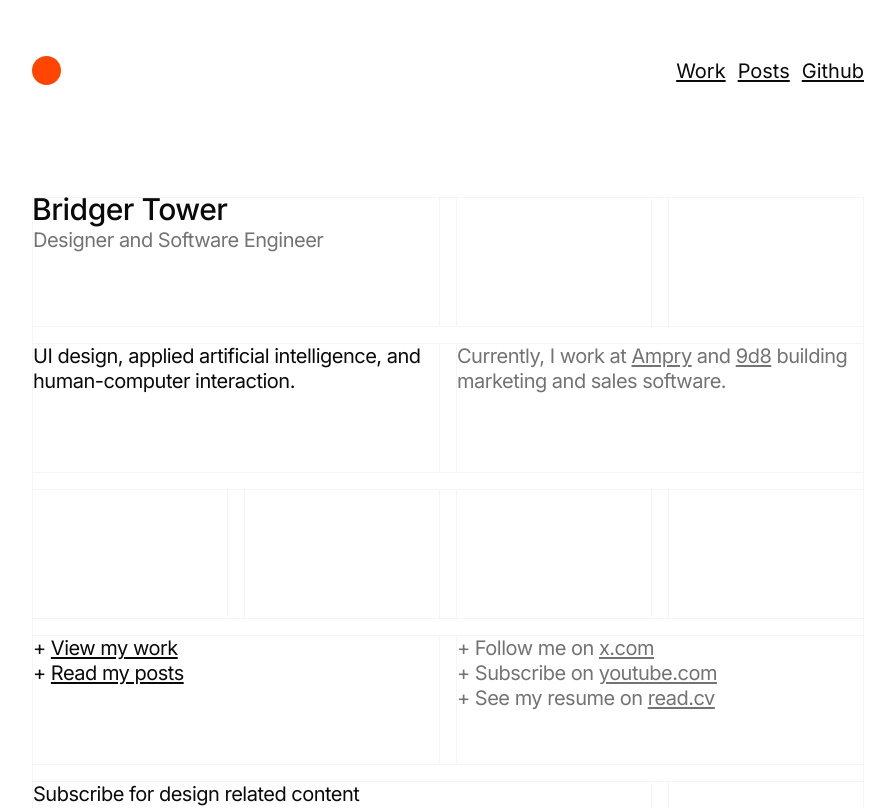
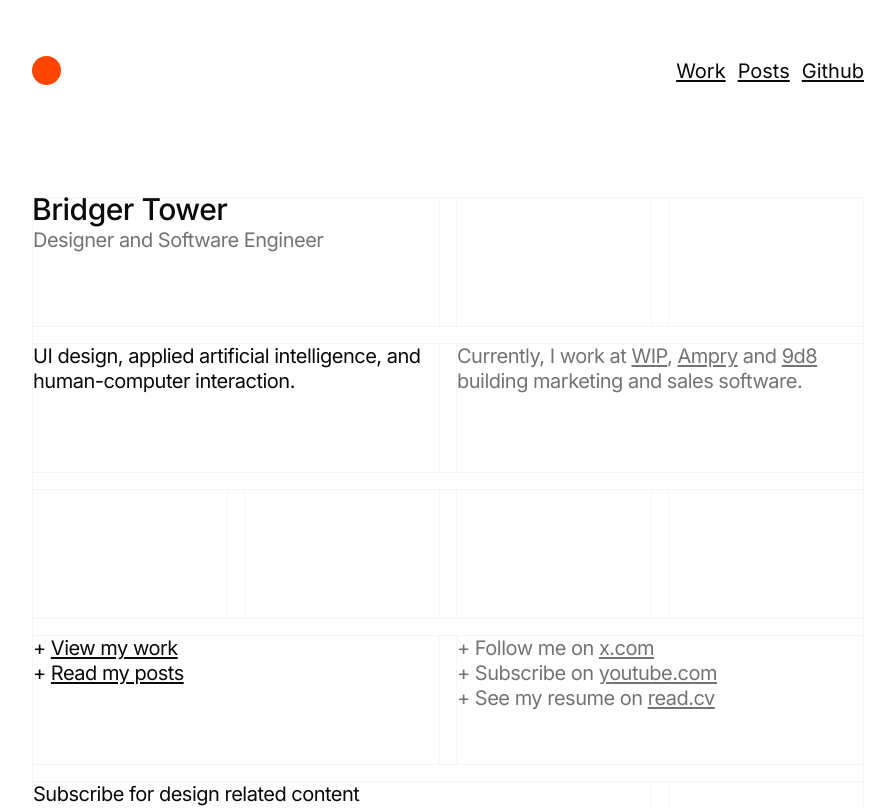
Before and after one commit to brijr/site, a Next.js app: page / in a window 1280 px wide. Shown: the top 808 px of the page, without its empty margins (192-1087 px from the left). Built offline with nearby package versions, Linux system fonts and the light colour scheme.

Commit message:
update homepage

```diff
--- a/app/page.tsx
+++ b/app/page.tsx
@@ -32,6 +32,10 @@ export default function HomePage() {
               <Child className="col-span-2">
                 <h4 className="text-muted-foreground">
                   Currently, I work at{" "}
+                  <a href="https://wip.ac" target="_blank" rel="noreferrer">
+                    WIP
+                  </a>
+                  ,{" "}
                   <a href="https://ampry.com" target="_blank" rel="noreferrer">
                     Ampry
                   </a>{" "}
```
Lines whose indentation alone changed are shown as unchanged.
